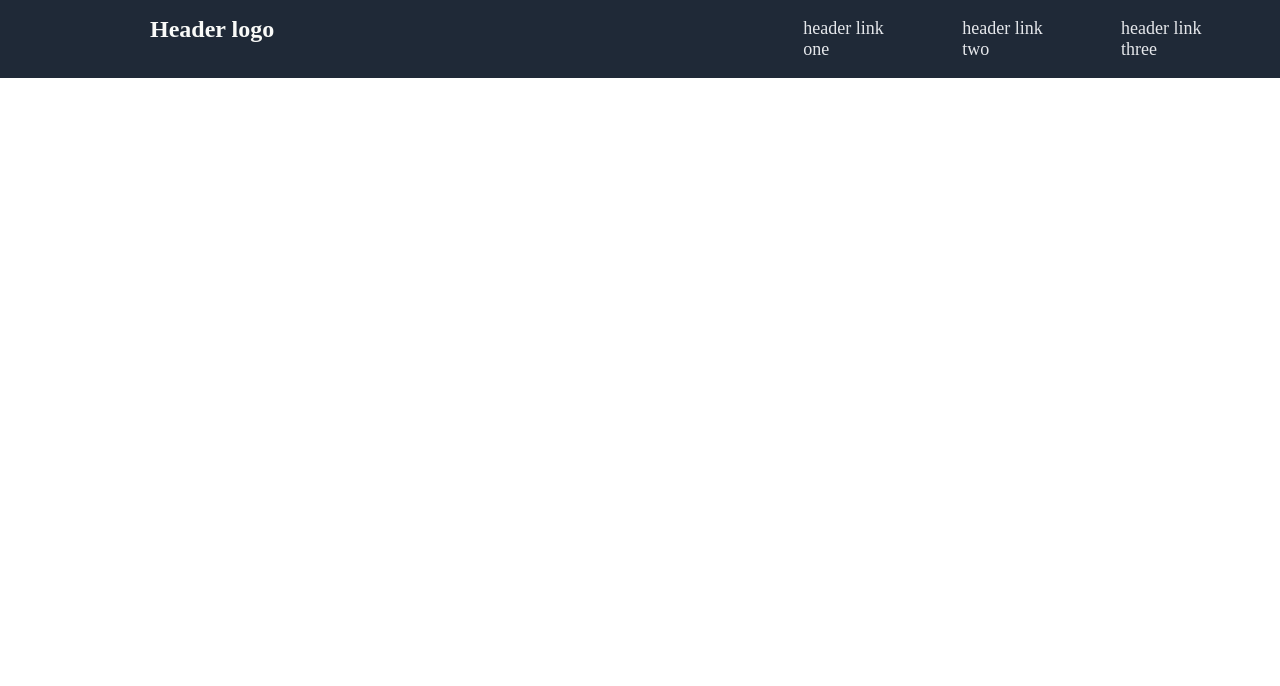
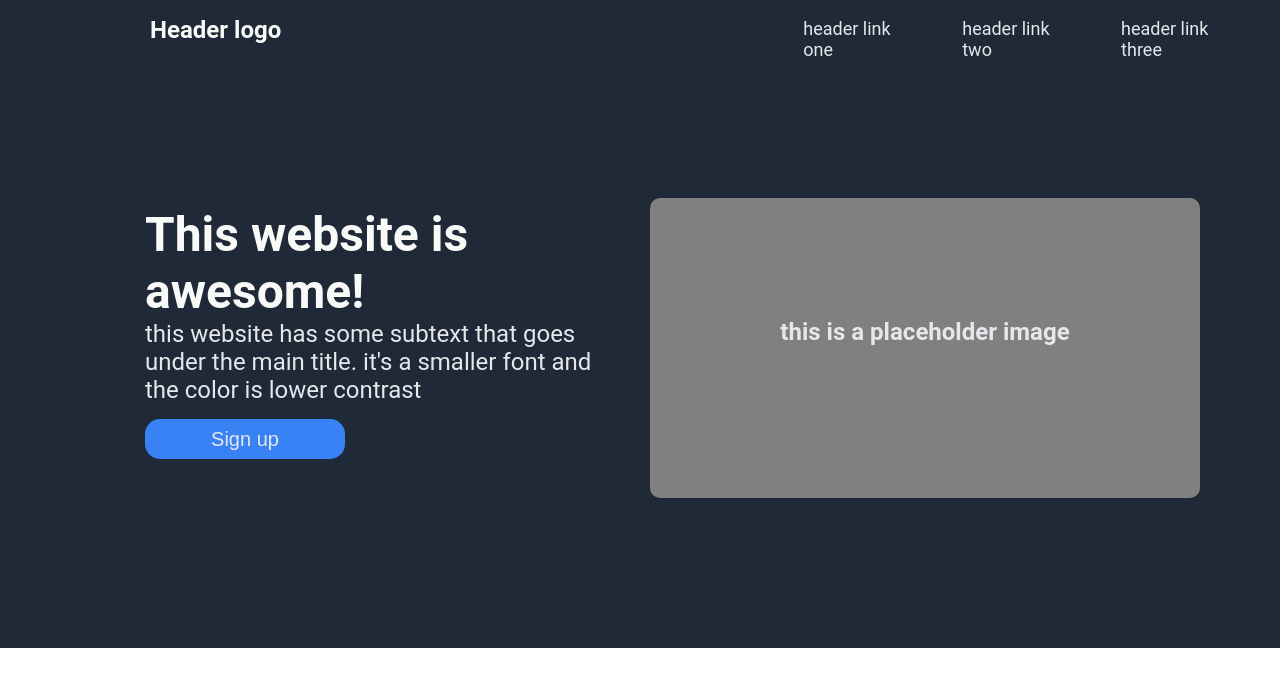
Before and after one commit to alex079a/landing-page, a plain HTML site: page index.html in a window 1280 px wide. Drawn offline with Linux system fonts and the light colour scheme.

Commit message:
Finished whole header(header and sub-header)

```diff
--- a/index.html
+++ b/index.html
@@ -15,6 +15,21 @@
         <p class="hlink">header link two</p>
         <p class="hlink">header link three</p>
     </div>
+    <div class="main-header">
+
+        <div class="sub-header">
+            <p id="awesome-text">This website is awesome!</p>
+            <p id="info-text">this website has some subtext that goes under the main title. it's a smaller font and the color is lower contrast</p>
+            <button>Sign up</button>
+        </div>
+
+        <div class="photo">
+            <h2 class="p-image">this is a placeholder image</h2>
+        </div>
+
+    </div>
+
+
 
 </body>
 </html>
--- a/my.css
+++ b/my.css
@@ -1,14 +1,16 @@
 
 body  {
     margin: auto;
+    font-family: Roboto;
 
 }
 
 .header  {
     background-color: #1f2937;
     display: flex;
+}
 
-}
+
 
 .hlogo  {
     font-size: 24px;
@@ -25,3 +27,60 @@ body  {
     margin-right: 50px;
 
 }
+
+#awesome-text{
+    font-size: 48px;
+    font-weight: bolder;
+    color: #F9FAF8;
+    margin-bottom: 0px;
+    width: 480px;
+}
+
+#info-text{
+    font-size: 24px;
+    color: #E5E7EB;
+    width: 480px;
+    margin-top: 0px;
+    margin-bottom: 15px;
+}
+
+button{
+    background-color: #3882f6;
+    color: #E5E7EB;
+    border-radius: 15px;
+    border-style: none;
+    font-size: 20px;
+    width: 200px;
+    height: 40px;
+    margin-top: 0px;
+}
+
+.main-header{
+    display: flex;
+    background-color: #1f2937;
+    padding-bottom: 150px;
+}
+
+.sub-header{
+    display: flex;
+    padding-top: 80px;
+    padding-left: 145px;
+    flex-direction: column;
+}
+
+
+.photo{
+    background-color: grey;
+    color: #E5E7EB;
+    flex: 1;
+    border-radius:10px;
+    margin-top: 120px;
+    margin-left: 25px;
+    margin-right: 80px;
+    height: 300px;
+}
+
+.p-image{
+    text-align: center;
+    margin-top: 120px;
+}
```
